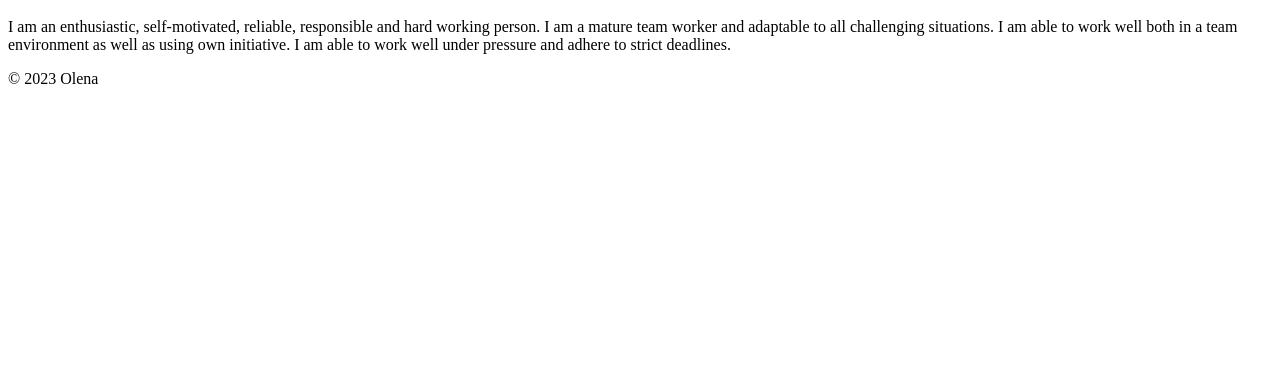
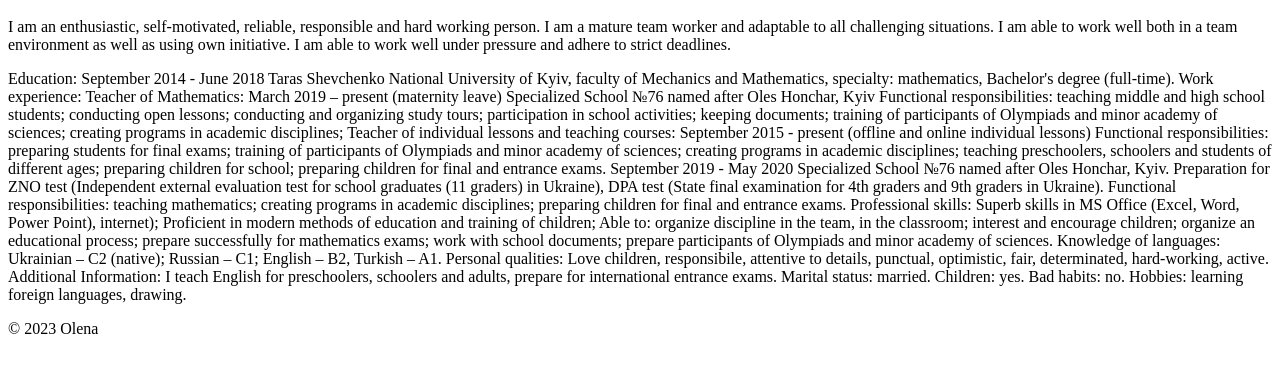
Before and after one commit to leylaoflaz30/homepage, a plain HTML site: page index.html in a window 1280 px wide. Shown: the part 383-756 px from the top of the page. Drawn offline with Linux system fonts and the light colour scheme.

Commit message:
more about me

```diff
--- a/index.html
+++ b/index.html
@@ -23,7 +23,42 @@
 
             <h1>Introduction</h1>
             <p>I am an enthusiastic, self-motivated, reliable, responsible and hard working person. I am a mature team worker and adaptable to all challenging situations. I am able to work well both in a team environment as well as using own initiative. I am able to work well under pressure and adhere to strict deadlines.</p>
-        </main>
+            <p>
+              Education:
+September 2014 - June 2018 Taras Shevchenko National University of Kyiv, faculty of Mechanics and Mathematics, specialty: mathematics, Bachelor's degree (full-time).
+Work experience:
+Teacher of Mathematics:  March 2019 – present (maternity leave) Specialized School №76 named after Oles Honchar, Kyiv
+Functional responsibilities: teaching middle and high school students; conducting open lessons; conducting and organizing study tours; participation in school activities; keeping documents; training of participants of Olympiads and minor academy of sciences; creating programs in academic disciplines;
+Teacher of individual lessons and teaching courses: September 2015 - present (offline and online individual lessons)
+Functional responsibilities: preparing students for final exams; training of participants of Olympiads and minor academy of sciences; creating programs in academic disciplines; teaching preschoolers, schoolers and students of different ages; preparing children for school; preparing children for final and entrance exams.
+September 2019 - May 2020 Specialized School №76 named after Oles Honchar, Kyiv. Preparation for ZNO test (Independent external evaluation test for school graduates (11 graders) in Ukraine), DPA test (State final examination for 4th graders and 9th graders in Ukraine).
+Functional responsibilities: teaching mathematics; creating programs in academic disciplines; preparing children for final and entrance exams.
+Professional skills:
+Superb skills in MS Office (Excel, Word, Power Point), internet);
+Proficient in modern methods of education and training of children;
+Able to: organize discipline in the team, in the classroom;
+interest and encourage children;
+organize an educational process;
+prepare successfully for mathematics exams;
+work with school documents;
+prepare participants  of Olympiads and minor academy of sciences.
+Knowledge of languages:
+Ukrainian – C2 (native);
+Russian – C1;
+English – B2,
+Turkish – A1.
+Personal qualities:
+Love children, responsibile, attentive to details, punctual, optimistic, fair, determinated, hard-working, active.
+Additional Information:
+I teach English for preschoolers, schoolers and adults, prepare for international entrance exams.
+Marital status: married.
+Children: yes.
+Bad habits: no.
+Hobbies: learning foreign languages, drawing.
+
+            </p>
+          </main>
+
 
         <footer>
             <p>© 2023 Olena</p>
```
